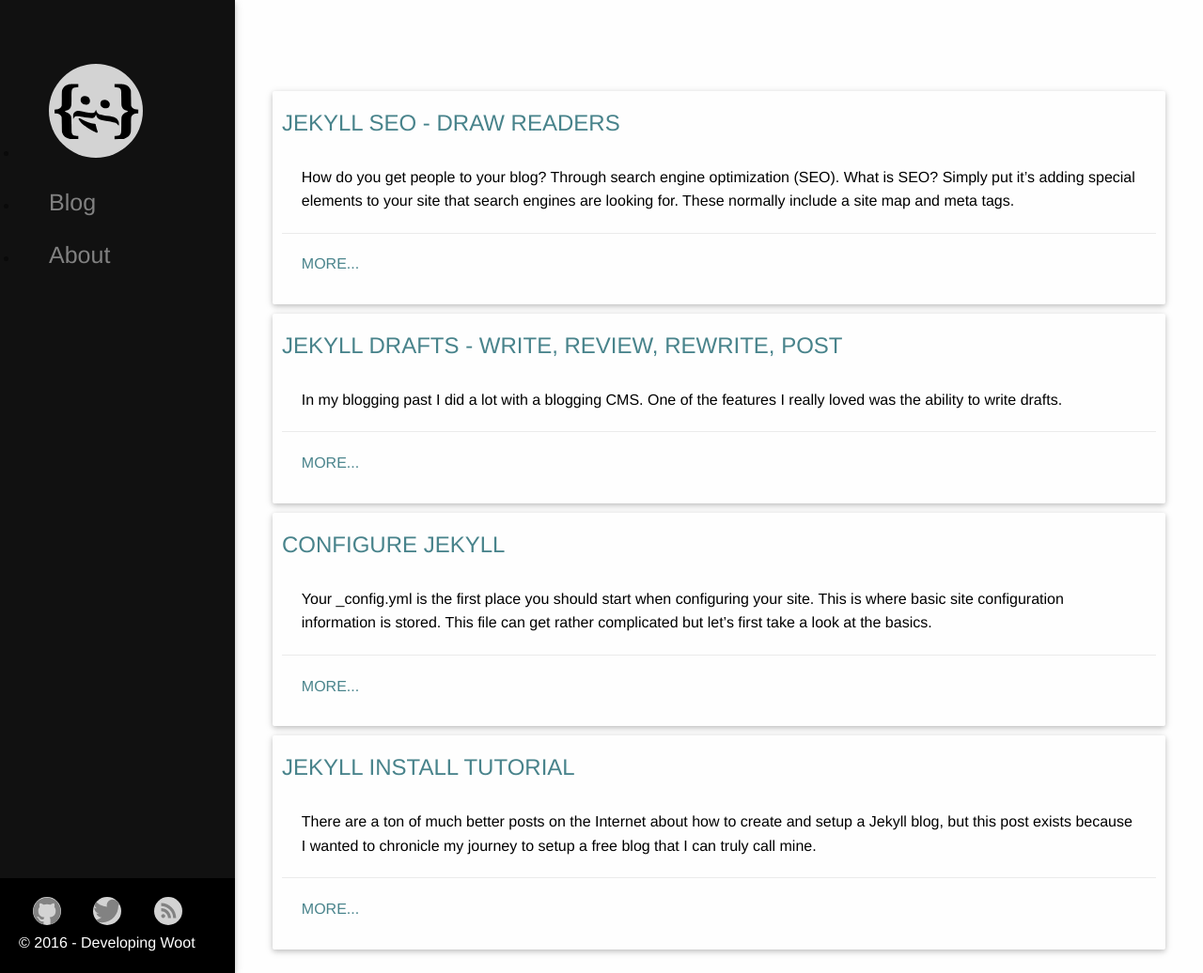
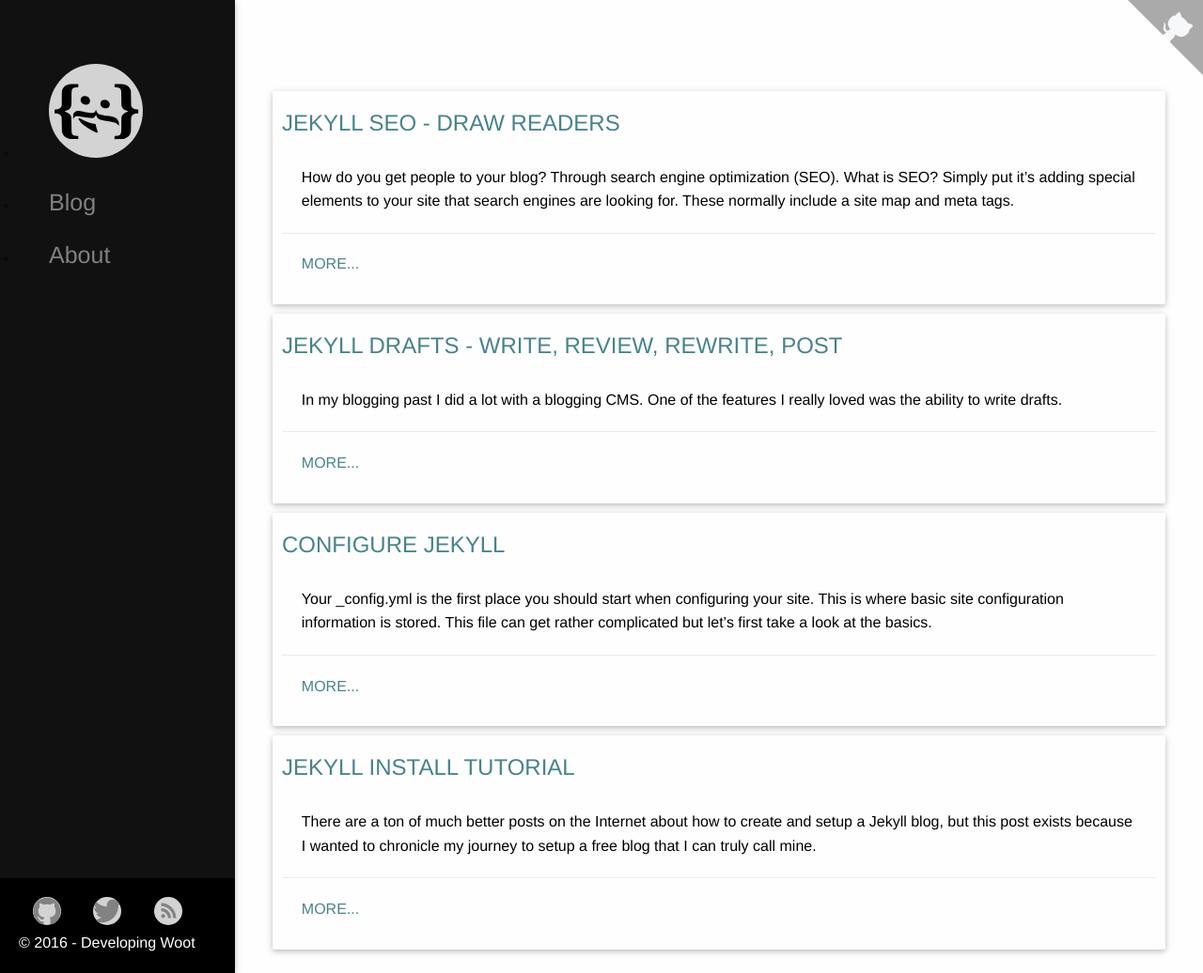
Before and after one commit to developingwoot/developingwoot.github.io, a Jekyll site: the page built from index.html, in a window 1280 px wide and 1036 px high. Shown: the whole window at 94% size. Built offline with Jekyll 4.4.1, drawn with Linux system fonts in a browser that asks for light colours.

Commit message:
added link to github

```diff
--- a/_config.yml
+++ b/_config.yml
@@ -20,6 +20,7 @@
 twitter_username: developingwoot
 github_username:  developingwoot
 timezone: America/New_York
+repo: "https://github.com/developingwoot"
 disqus_shortname: "https-developingwoot-github-io"
 google_analytics: UA-82756077-1
 
--- /dev/null
+++ b/_includes/github-corner.html
@@ -0,0 +1 @@
+<a href="{{ site.repo }}" target="_blank" class="github-corner"><svg width="80" height="80" viewBox="0 0 250 250" style="fill:#aaaaaa; color:#f7f8f9; position: absolute; top: 0; border: 0; right: 0;"><path d="M0,0 L115,115 L130,115 L142,142 L250,250 L250,0 Z"></path><path d="M128.3,109.0 C113.8,99.7 119.0,89.6 119.0,89.6 C122.0,82.7 120.5,78.6 120.5,78.6 C119.2,72.0 123.4,76.3 123.4,76.3 C127.3,80.9 125.5,87.3 125.5,87.3 C122.9,97.6 130.6,101.9 134.4,103.2" fill="currentColor" style="transform-origin: 130px 106px;" class="octo-arm"></path><path d="M115.0,115.0 C114.9,115.1 118.7,116.5 119.8,115.4 L133.7,101.6 C136.9,99.2 139.9,98.4 142.2,98.6 C133.8,88.0 127.5,74.4 143.8,58.0 C148.5,53.4 154.0,51.2 159.7,51.0 C160.3,49.4 163.2,43.6 171.4,40.1 C171.4,40.1 176.1,42.5 178.8,56.2 C183.1,58.6 187.2,61.8 190.9,65.4 C194.5,69.0 197.7,73.2 200.1,77.6 C213.8,80.2 216.3,84.9 216.3,84.9 C212.7,93.1 206.9,96.0 205.4,96.6 C205.1,102.4 203.0,107.8 198.3,112.5 C181.9,128.9 168.3,122.5 157.7,114.1 C157.9,116.9 156.7,120.9 152.7,124.9 L141.0,136.5 C139.8,137.7 141.6,141.9 141.8,141.8 Z" fill="currentColor" class="octo-body"></path></svg></a>
--- a/_layouts/default.html
+++ b/_layouts/default.html
@@ -5,7 +5,7 @@
   <body>
 
     {% include navigation.html %}
-
+    {% include github-corner.html %}
     <main>
       <div class="blog-roll">
         {{ content }}
```
